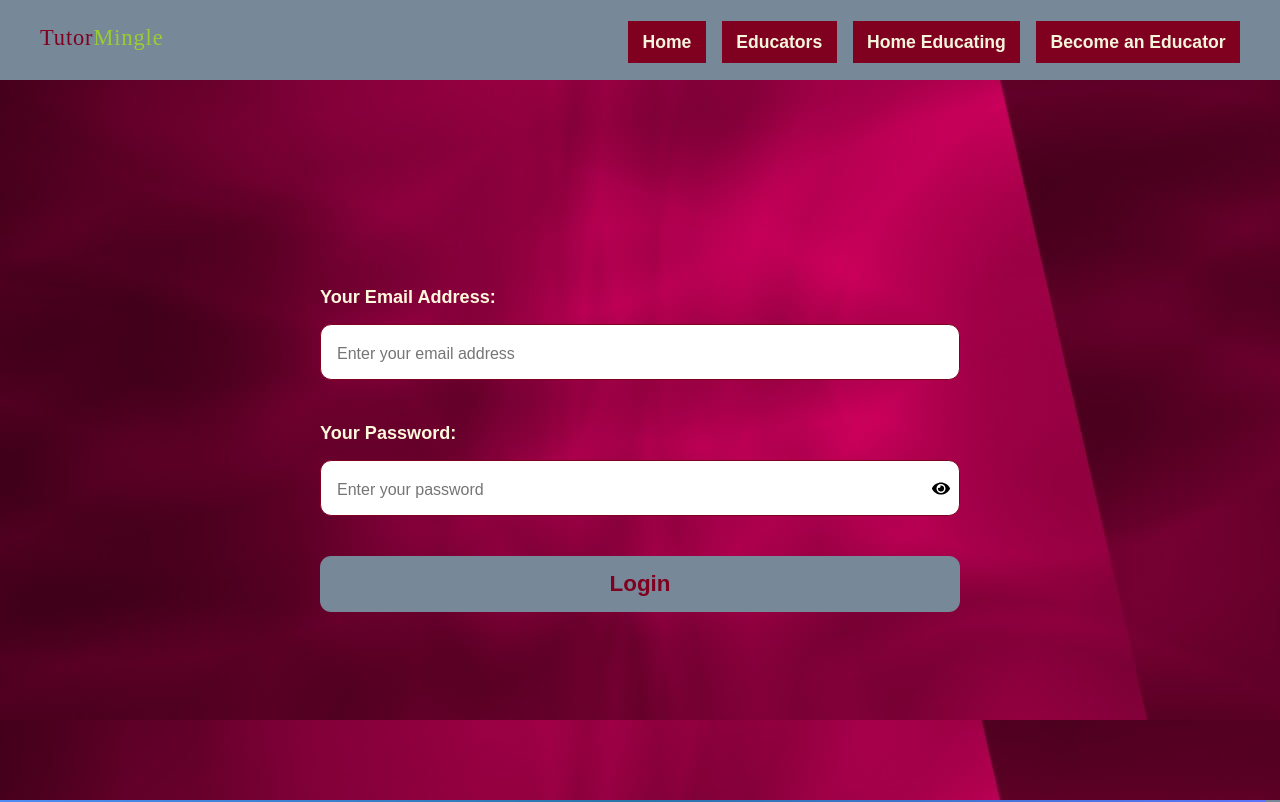
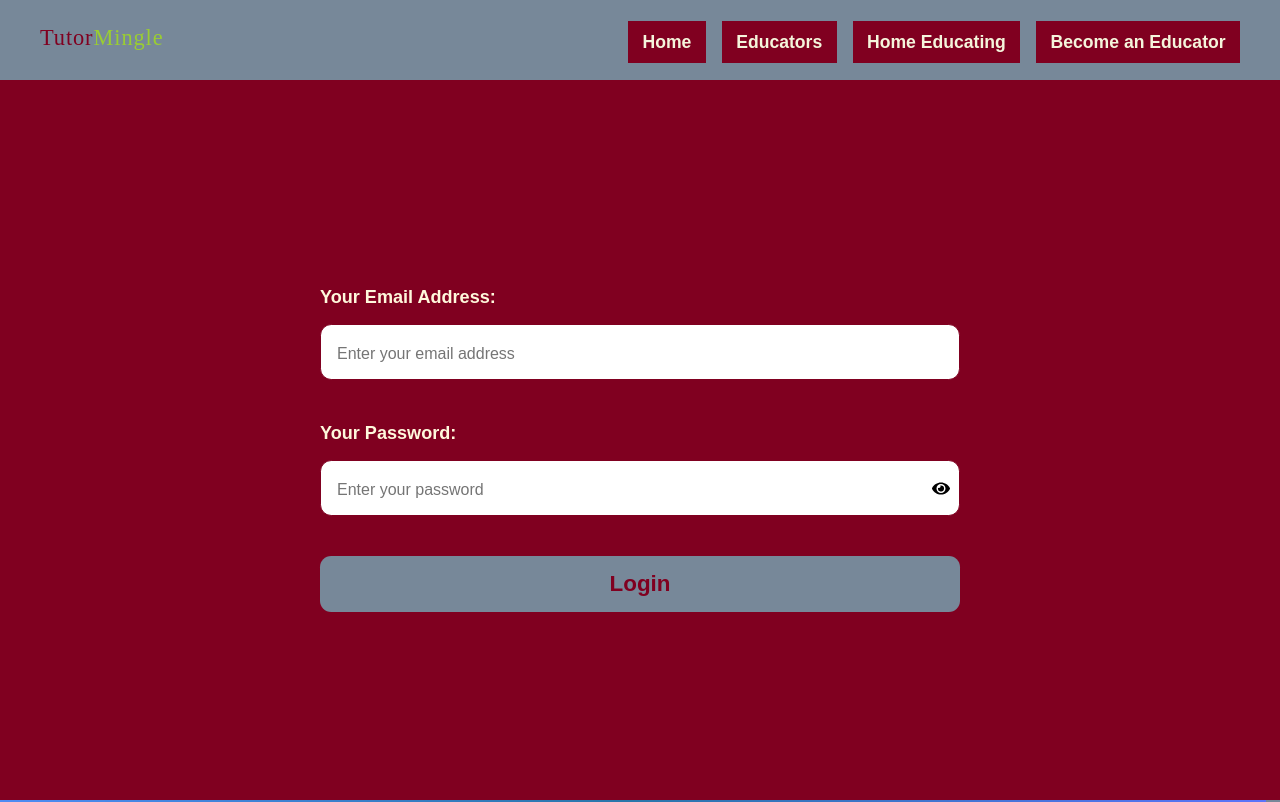
Before and after one commit to Esther20056/TutorMingle, a React (Create React App) app: page /login in a window 1280 px wide. Shown: the top 802 px of the page. Built offline with nearby package versions, Linux system fonts and the light colour scheme; a web font is replaced by a local one.

Commit message:
another commit

```diff
--- a/public/index.html
+++ b/public/index.html
@@ -28,7 +28,7 @@
       work correctly both with client-side routing and a non-root public URL.
       Learn how to configure a non-root public URL by running `npm run build`.
     -->
-    <title>React App</title>
+    <title>TutorMingle</title>
   </head>
   <body>
     <noscript>You need to enable JavaScript to run this app.</noscript>
--- a/src/Components/Login/Login.css
+++ b/src/Components/Login/Login.css
@@ -7,7 +7,7 @@
     padding-top: 6rem;
     max-width: 100vw;
     min-height:100vh ;
-    background-image: url(../../Images/background-2660437_1280.jpg);
+    background:var(--Burgundy) ;
     display: flex;
     justify-content: center;
     align-items: center;
--- a/src/Components/VerifyIdentity/Identity.js
+++ b/src/Components/VerifyIdentity/Identity.js
@@ -61,7 +61,7 @@ function Identity() {
                 },
                 confirmButtonText: 'Continue',
             }).then(() => {
-                navigate('/educator_dashboard');
+                navigate('/educatordashboard');
             });
         }
     };
```
